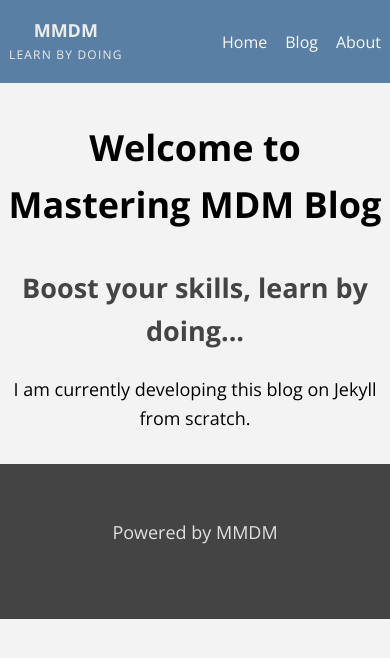
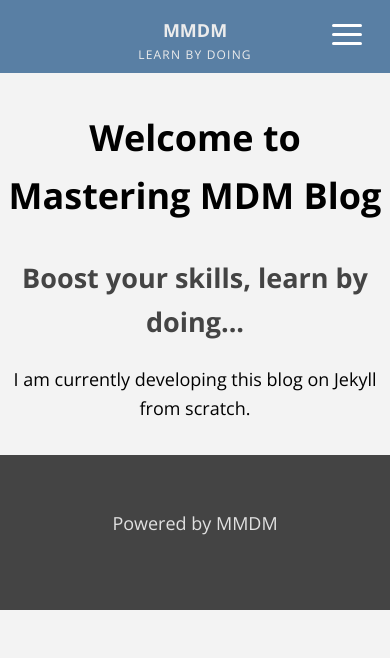
Before and after one commit to jays1ngh/jays1ngh.github.io, a Jekyll site: the page built from index.html, in a window 390 px wide. Shown: the top 658 px of the page. Built offline with Jekyll 4.4.1, drawn with Linux system fonts in a browser that asks for light colours.

Commit message:
added toggle nav bar

```diff
--- /dev/null
+++ b/_includes/navigation-beta.html
@@ -0,0 +1,32 @@
+<!-- <nav>
+    {% for item in site.data.navigation %}
+    <a href="{{ item.link }}" {% if page.url == item.link %}{% endif %}>{{ item.name }}</a>
+    {% endfor %}
+  </nav> -->
+
+  <div class="container container-nav">
+    <div class="site-title">
+        <h1 class="site-main-title"><a href="/">{{site.title}}</a></h1>
+        <p class="site-subtitle">{{site.subtitle}}</p>
+    </div>
+
+    <nav class="navbar">
+        <a href="#" class="toggle-button">
+            <span class="bar"></span>
+            <span class="bar"></span>
+            <span class="bar"></span>
+        </a>
+        <ul class="navbar-links">
+            {% for i in site.urls %}
+            <!-- <li><a href="/" class="current-page">Home</a></li>
+            <li><a href="{{site.url}}{{site.baseurl}}/blog/">Blog</a></li>
+            <li><a href="{{site.url}}{{site.baseurl}}/about">About</a></li> -->
+            <li>
+                <a href="{{ site.url}}{{site.baseurl}}{{ i.url }}">
+                    {{ i.text }}</a>
+            </li>
+            {% endfor %}
+        </ul>
+    </nav>
+
+</div> <!-- / .container -->
--- a/_layouts/default.html
+++ b/_layouts/default.html
@@ -11,7 +11,7 @@
 
   <body>
 
-    <header>{% include navigation.html %}</header>
+    <header>{% include navigation-beta.html %}</header>
 
     <main>
       {{ content }}
@@ -24,5 +24,6 @@
 
          <!-- <script id="dsq-count-scr" src="//github-masteringmdm-com.disqus.com/count.js" async></script> -->
          <script src="/assets/js/toc_anchors.js"></script>
+         ,<script src="/assets/js/main.js"></script>
   </body>
 </html>
--- a/_layouts/home.html
+++ b/_layouts/home.html
@@ -10,7 +10,7 @@
 
   <body>
 
-    <header>{% include navigation.html %}</header>
+    <header>{% include navigation-beta.html %}</header>
 
     <main>
 <div class="container intro">
--- a/_sass/main.scss
+++ b/_sass/main.scss
@@ -492,11 +492,11 @@ width: 25%;
       Navigation
 ===================== */
 
-nav {
+navbar {
 
 }
 
-nav ul {
+.navbar-links {
   list-style: none;
   display: flex;
   padding: 0;
@@ -530,6 +530,25 @@ nav a:focus {
 .site-main-title a:hover,
 .site-main-title a:focus {
   color: #c9c9c9;
+}
+
+// toggle
+.toggle-button {
+  position: absolute;
+  top: .75rem;
+  right: 1rem;
+  display: none;
+  flex-direction: column;
+  justify-content: space-between;
+  width: 30px;
+  height: 21px;
+}
+
+.toggle-button .bar {
+  height: 3px;
+  width: 100%;
+  background-color: white;
+  border-radius: 10px;
 }
 
 /* ===============
@@ -574,6 +593,8 @@ nav a:focus {
     Responsive Media Queries
     =====================*/
 @media (min-width:200px) and (max-width:390px) {
+
+  // naigation
   header {
     padding: .5em;
   }
@@ -590,17 +611,37 @@ nav a:focus {
   .site-subtitle {
     margin: 0;
   }
+
   nav li {
     margin-left: 1em;
     /*Centres the navigation buttons
     margin: 0 1em; */
   }
+
   nav a {
     text-decoration: none;
     color: #fafafa;
     font-weight: 400;
     font-size: 1rem;
-          padding: .25em 0;
+    padding: .75em;
+  }
+
+  // Nav toggle button
+  .toggle-button {
+    display: flex;
+  }
+
+  .container-nav {
+    flex-direction: column;
+  }
+
+  .navbar-links {
+    flex-direction: column;
+    display: none;
+  }
+
+  .navbar-links.active {
+    display: flex;
   }
 
   .container {
--- /dev/null
+++ b/assets/js/main.js
@@ -0,0 +1,6 @@
+const toggleButton = document.getElementsByClassName('toggle-button')[0]
+const navbarLinks = document.getElementsByClassName('navbar-links')[0]
+
+toggleButton.addEventListener('click', () => {
+    navbarLinks.classList.toggle('active')
+})
```
Lines whose indentation alone changed are shown as unchanged.
